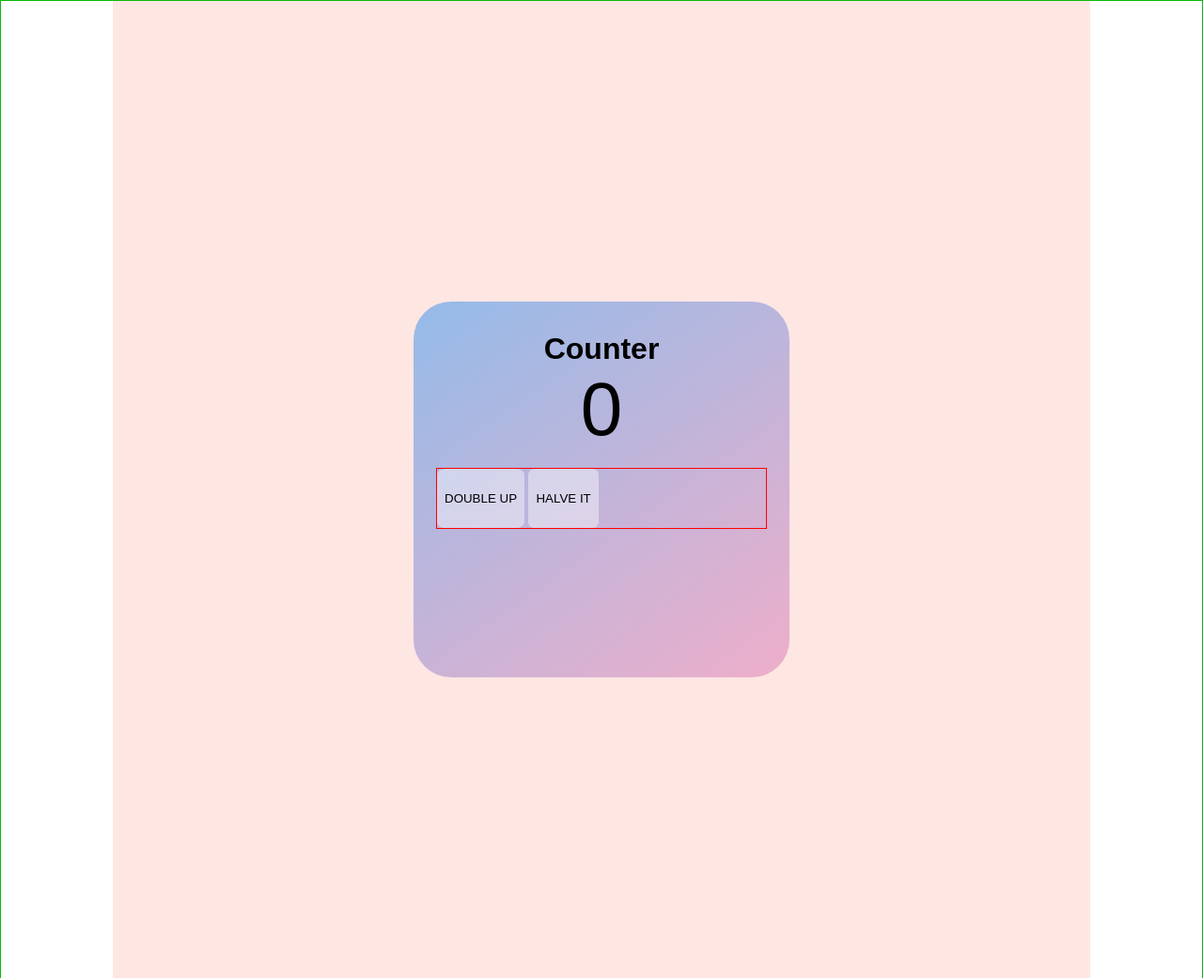
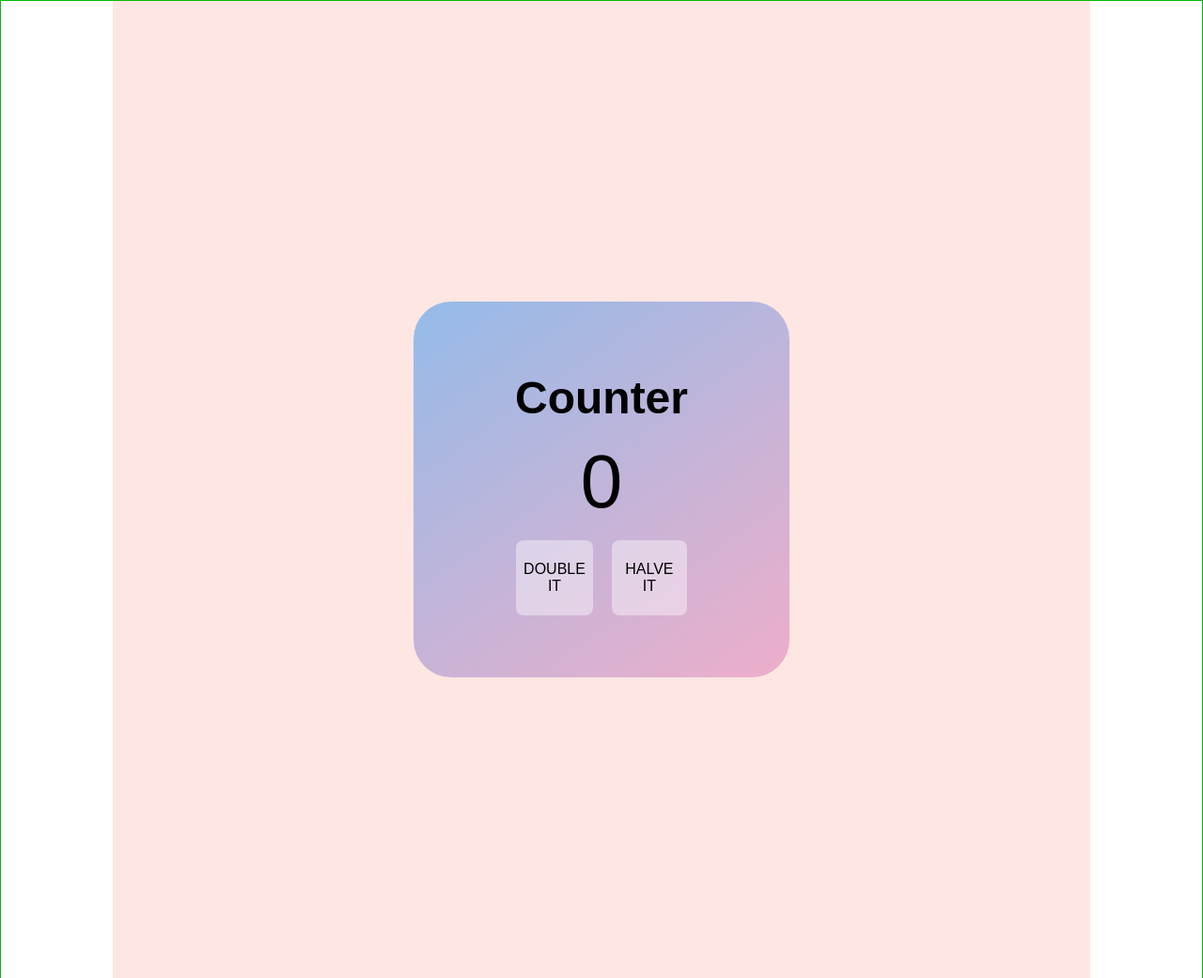
Before and after one commit to datzan/git_test2, a plain HTML site: page index.html in a window 1280 px wide. Shown: the whole page at 94% size. Drawn offline with Linux system fonts and the light colour scheme.

Commit message:
finish mockup

```diff
--- a/index.html
+++ b/index.html
@@ -11,13 +11,15 @@
     <div class="container">
         <div class="container-card">
             <div class="card">
-                <h1 class="counter-title">Counter</h1>
-                <div class="counter">
-                    <span id="actualcounting">0</span>
-                </div>
-                <div class="button-container">
-                    <button id="buttondouble">DOUBLE UP</button>
-                    <button id="buttonhalve">HALVE IT</button>
+                <div class="counter-content">
+                    <h1 class="counter-title">Counter</h1>
+                    <div class="counter">
+                        <span id="actualcounting">0</span>
+                    </div>
+                    <div class="button-container">
+                        <button id="buttondouble">DOUBLE <br> IT</button>
+                        <button id="buttonhalve">HALVE <br> IT</button>
+                    </div>
                 </div>
             </div>
         </div>
--- a/style.css
+++ b/style.css
@@ -22,18 +22,31 @@
 }
 
 .card {
-    background: rgb(238,174,202);
+    /* background: rgb(238,174,202); */
     background: linear-gradient(325deg, rgba(238,174,202,1) 0%, rgba(148,187,233,1) 100%);
     border-radius: 10%;
     min-width: 400px;
     min-height: 400px;
     padding: 2rem 1.5rem 1.5rem;
+    /* border: 1px solid blue; */
+    display: flex;
+    justify-content: center;
+    align-items: center;
+
 
 }
 
+
+.counter-content {
+    /* border: 1px solid red; */
+}
+
+
 .button-container {
-    border: 1px solid red;
-
+    /* border: 1px solid red; */
+    display: flex;
+    justify-content: center;
+    gap: 20px;
 }
 
 .counter-title {
@@ -46,15 +59,30 @@
     margin-bottom: 1em;
 }
 
+.button-container {
+    /* border: 1px solid grey; */
+}
+
 button {
     background-color: rgba(255, 255, 255, 0.411);
     border-radius: 10%;
-    padding: 1.5rem 0.5rem;
+    padding: 0 0.5rem;
     border-style: none;
-
+    min-height: 5rem;
+    max-height: 5rem;
+    min-width: 5rem;
+    max-height: 5rem;
+    font-size: 1rem;
+    font-weight: 300;
 }
 
 
 #actualcounting {
     font-size: 5rem;
 }
+
+h1 {
+    font-weight: 800;
+    font-size: 3em;
+    padding-bottom: 1rem;
+}
```
